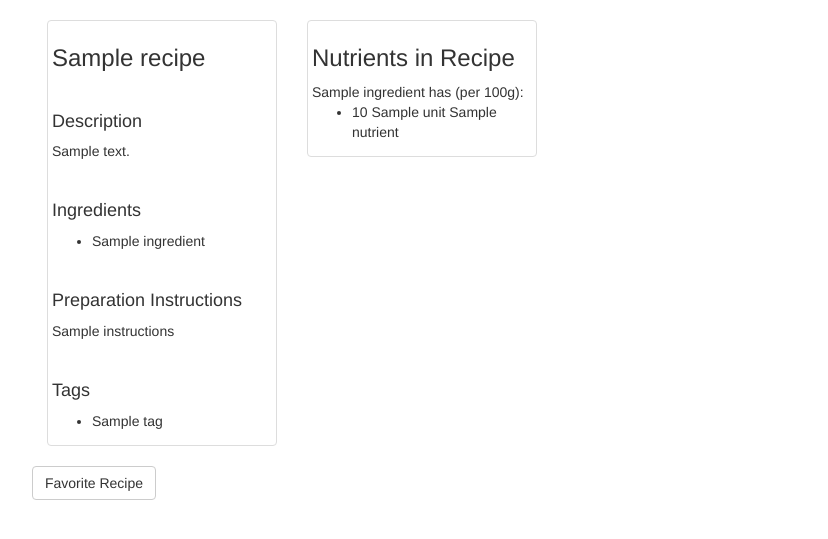
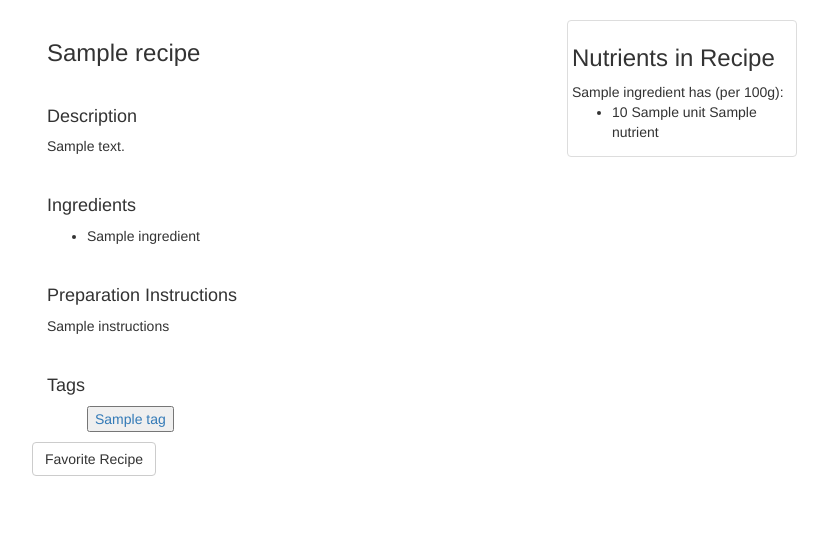
Before and after one commit to BradleyAllanDavis/CookbookDjango, a Django app: template templates/cookbook/detail.html in a window 1280 px wide. Shown: the part 54-593 px from the top of the page, without its empty margins (23-851 px from the left). Run offline with Django 3.2, Linux system fonts and the light colour scheme; the template is opened without the code that fills it: most values are stand-ins (such as "Sample title", 1, 10 or a date in 2020); form fields are guessed from the names that the template uses; some libraries are stand-ins or nearby versions.

Commit message:
Update detail template and permissions on other views

```diff
--- a/templates/cookbook/detail.html
+++ b/templates/cookbook/detail.html
@@ -8,8 +8,7 @@
 <div class="row">
 
     <!-- Recipe Information -->
-    <div class="col-md-4">
-        <div class="thumbnail">
+    <div class="col-md-8">
         <form>
             <h3>{{ recipe.title }}</h3><br>
             <h4>Description</h4>
@@ -28,11 +27,12 @@
             <h4>Tags</h4>
             <ul>
                 {% for recipe_tag in recipe.recipetag_set.all %}
-                    <li>{{ recipe_tag.tag.tag_name }}</li>
+                <button type="button">
+                    <a href="{% url 'cookbook:tag_search' recipe_tag.tag.tag_name %}">{{ recipe_tag.tag.tag_name }}</a>
+                </button>
                 {% endfor %}
             </ul>
         </form>
-        </div>
     </div>
     <!-- Recipe Information -->
 
```
Lines whose indentation alone changed are shown as unchanged.
